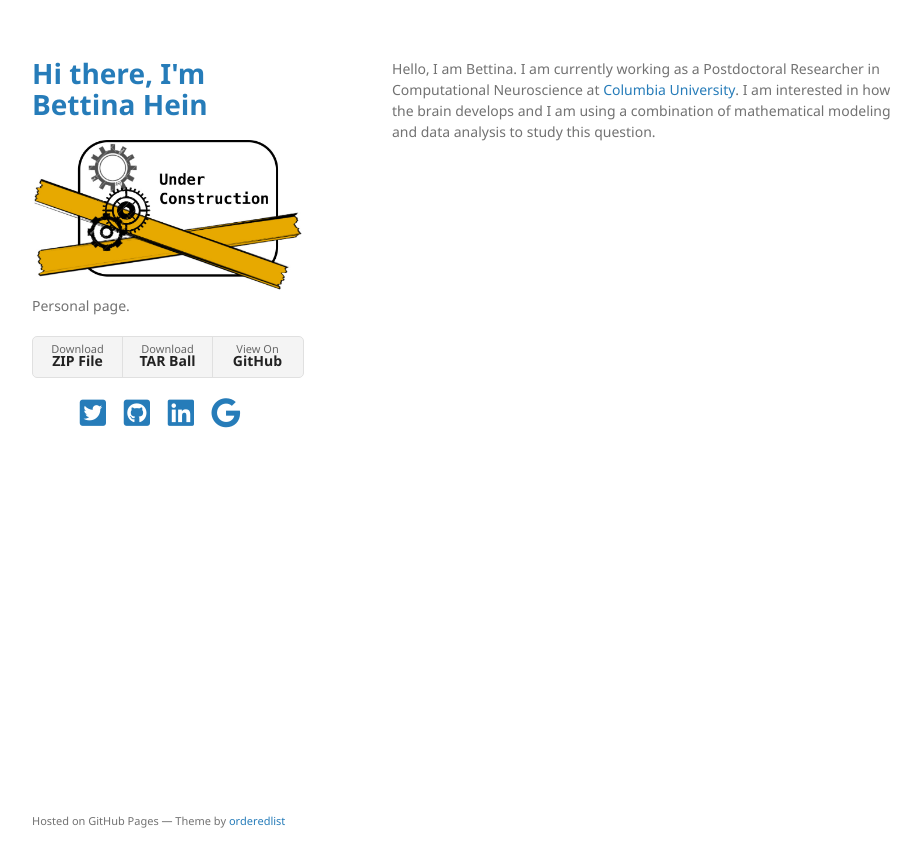
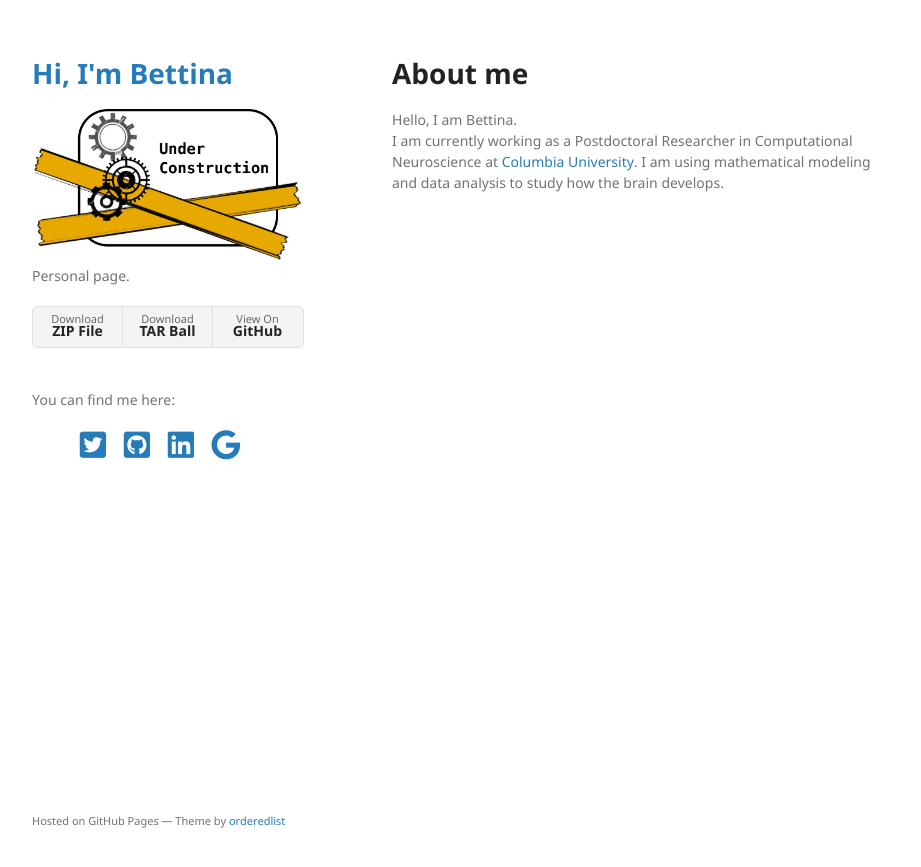
Before and after one commit to b3ttin4/b3ttin4.github.io, a Jekyll site: the page built from docs/index.markdown, in a window 1280 px wide. Shown: the top 867 px of the page, without its empty margins (178-1099 px from the left). Built offline with Jekyll 4.4.1, drawn with Linux system fonts in a browser that asks for light colours.

Commit message:
update text

```diff
--- a/docs/_config.yml
+++ b/docs/_config.yml
@@ -18,7 +18,7 @@
 # You can create any custom variable you would like, and they will be accessible
 # in the templates via {{ site.myvariable }}.
 
-title: Hi there, I'm Bettina Hein
+title: Hi, I'm Bettina
 # email: your-email@example.com
 domain: b3ttin4.github.io
 description: Personal page. #>- # this means to ignore newlines until "baseurl:"
--- a/docs/_layouts/default.html
+++ b/docs/_layouts/default.html
@@ -40,6 +40,8 @@
         {% endif %}
 
         {% if site.data.social-media %}
+        <br/>
+        <p class="view">You can find me here:</p>
         <div id="social-media">
             <center>
             {% assign sm = site.data.social-media %}
--- a/docs/index.markdown
+++ b/docs/index.markdown
@@ -7,5 +7,7 @@ layout: default
 ---
 
 
+# About me
 
-Hello, I am Bettina. I am currently working as a Postdoctoral Researcher in Computational Neuroscience at [Columbia University](https://zuckermaninstitute.columbia.edu/). I am interested in how the brain develops and I am using a combination of mathematical modeling and data analysis to study this question.
+Hello, I am Bettina.  <br/>
+I am currently working as a Postdoctoral Researcher in Computational Neuroscience at [Columbia University](https://zuckermaninstitute.columbia.edu/). I am using mathematical modeling and data analysis to study how the brain develops.
```
